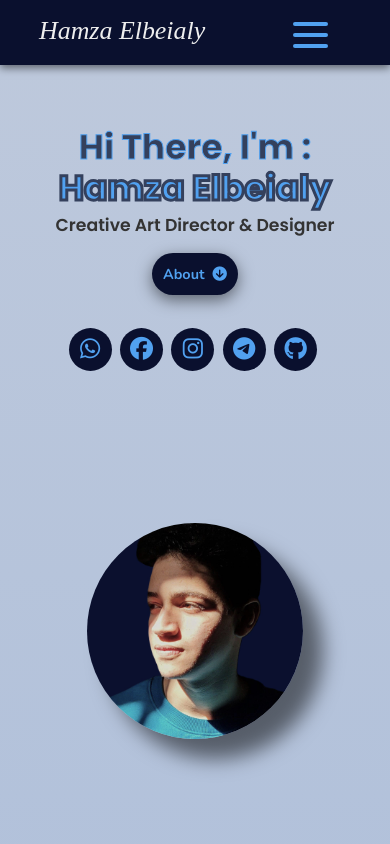
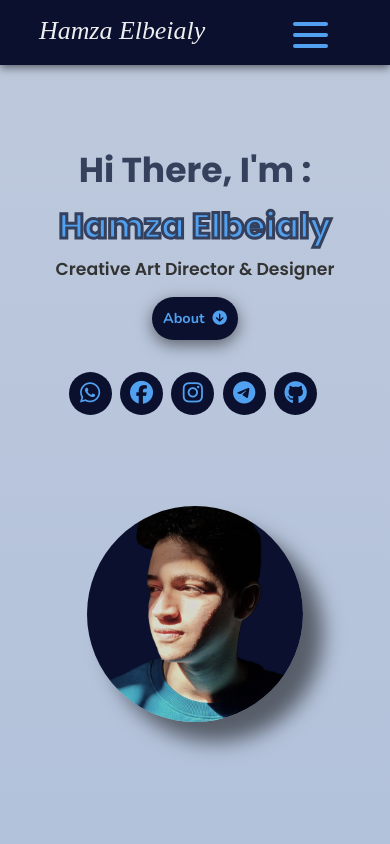
Before and after one commit to HamzaEl-beialy/Portfolio, a website: page index.html in a window 390 px wide. Shown: the top 844 px of the page. Drawn offline with nearby package versions, Linux system fonts and the light colour scheme.

Commit message:
Your commit message

```diff
--- a/css/master.css
+++ b/css/master.css
@@ -2,7 +2,6 @@
 @import url('https://fonts.googleapis.com/css2?family=Nunito:ital,wght@0,300;0,400;0,600;0,700;1,300;1,400&display=swap');
 
 :root {
-  /* --secondry-color: rgb(0, 0, 0, 0.9); */
   --secondry-color: red;
   --heading-color: rgb(52, 64, 92);
   --hover-color: #37404df5;
@@ -192,7 +191,6 @@ body {
   font-size: 2.8rem;
   font-weight: 800;
   color: var(--heading-color);
-  -webkit-text-stroke: 1px var(--btn-color);
 }
 .introduction-text .content h2 span {
   color: var(--btn-color);
@@ -322,7 +320,7 @@ body {
   }
   #home {
     min-width: 100%;
-    top: 15%;
+    top: 17%;
   }
   .introduction-text h2 {
     line-height: 1.2;
@@ -346,7 +344,7 @@ body {
   .tilt-wrapper {
     max-width: 100%;
     left: 5%;
-    top: 62%;
+    top: 60%;
     width: 50rem;
   }
   .tilt-wrapper.active2 {
@@ -364,6 +362,7 @@ body {
   }
   .introduction-text .content h2 {
     font-size: 2.4rem;
+    line-height: 1.6;
   }
   .introduction-text .content p {
     font-size: 1.2rem;
```
